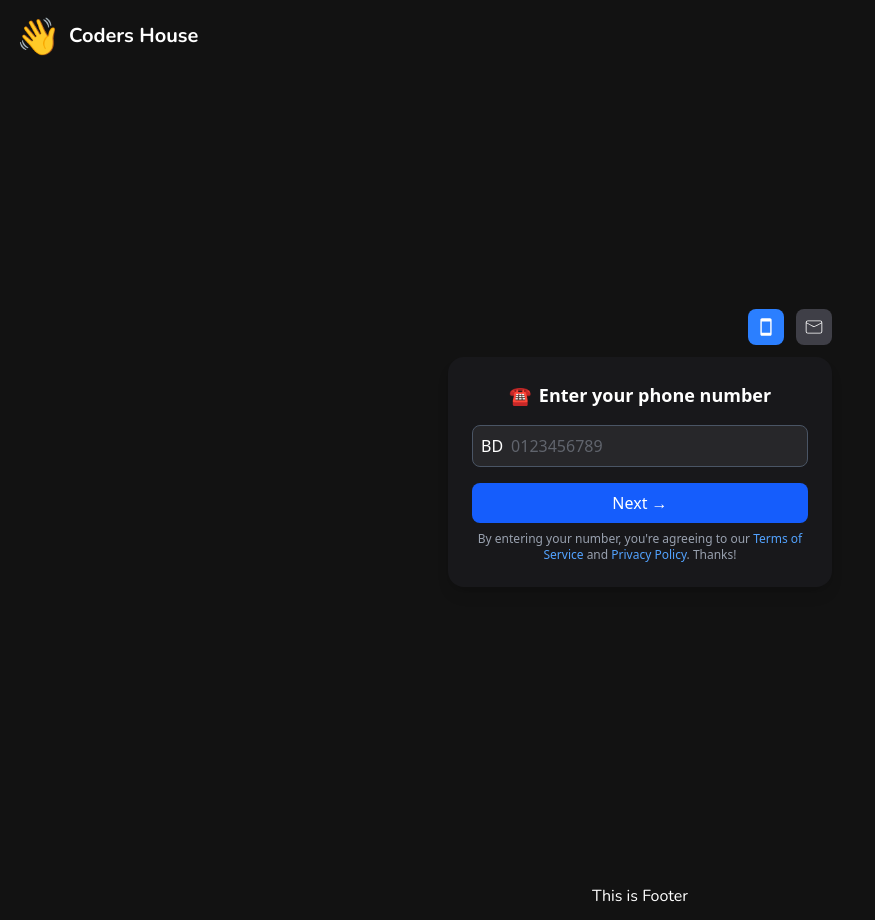
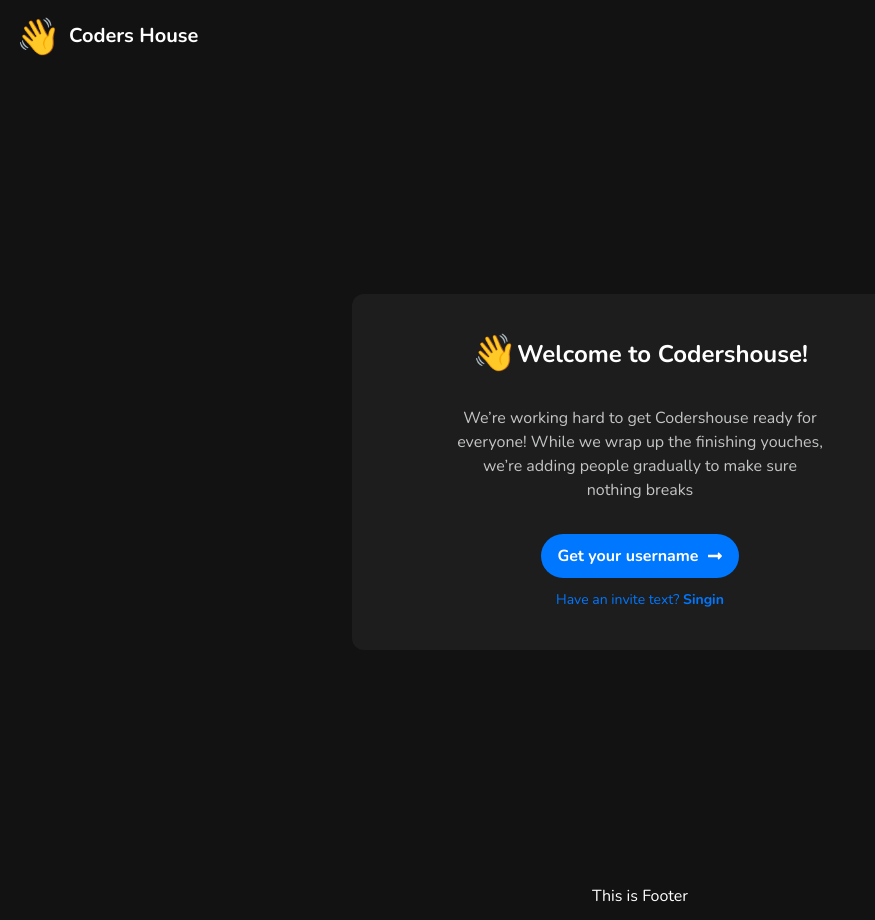
Before and after one commit to developerujjal/coders-house, a React (Vite) app: page / in a window 1280 px wide. Shown: the whole page, without its empty margins (0-875 px from the left). Built offline with nearby package versions, Linux system fonts and the light colour scheme.

Commit message:
register page initial design done

```diff
--- /dev/null
+++ b/src/components/Steps/Btn/Button.jsx
@@ -0,0 +1,13 @@
+import React from 'react';
+
+const Button = ({ onNext }) => {
+    return (
+        <button
+            onClick={onNext}
+            className="mt-4 bg-blue-600 hover:bg-blue-700 px-6 py-2 rounded-lg text-white font-medium w-full cursor-pointer">
+            Next →
+        </button>
+    );
+};
+
+export default Button;
--- a/src/pages/PhoneNumberInput/PhoneNumberInput.jsx
+++ b/src/components/Steps/PhoneNumberInput/PhoneNumberInput.jsx
@@ -1,10 +1,12 @@
 import { useState } from "react";
 import { IoMdPhonePortrait } from "react-icons/io";
 import { CiMail } from "react-icons/ci";
+import Button from "../Btn/Button";
 
 
-export default function PhoneNumberInput() {
+export default function PhoneNumberInput({onNext}) {
     const [selected, setSelected] = useState("phone");
+
 
     return (
         <section>
@@ -30,9 +32,9 @@ export default function PhoneNumberInput() {
 
                                             />
                                         </div>
-                                        <button className="mt-4 bg-blue-600 hover:bg-blue-700 px-6 py-2 rounded-lg text-white font-medium w-full">
-                                            Next →
-                                        </button>
+
+                                        <Button onNext={onNext} />
+
                                         <p className="text-xs text-gray-400 mt-2">
                                             By entering your number, you're agreeing to our
                                             <span className="text-blue-400"> Terms of Service</span> and
@@ -53,9 +55,9 @@ export default function PhoneNumberInput() {
                                                 className="bg-transparent w-full outline-none text-gray-400 text-center"
                                             />
                                         </div>
-                                        <button className="mt-4 bg-blue-600 hover:bg-blue-700 px-6 py-2 rounded-lg text-white font-medium w-full">
-                                            Next →
-                                        </button>
+
+                                        <Button onNext={onNext} />
+
                                         <p className="text-xs text-gray-400 mt-2">
                                             By entering your number, you're agreeing to our
                                             <span className="text-blue-400"> Terms of Service</span> and
@@ -65,7 +67,6 @@ export default function PhoneNumberInput() {
                                 </>
                             )
                         }
-
 
 
                         <div className="absolute -top-12 right-0 flex gap-3">
--- /dev/null
+++ b/src/components/Steps/SetpCode/StepCode.jsx
@@ -0,0 +1,11 @@
+import React from 'react';
+
+const StepCode = () => {
+    return (
+        <div>
+            This is Setp Code
+        </div>
+    );
+};
+
+export default StepCode;
--- /dev/null
+++ b/src/components/Steps/StepAvatar/StepAvatar.jsx
@@ -0,0 +1,11 @@
+import React from 'react';
+
+const StepAvatar = () => {
+    return (
+        <div>
+            THis is Step Avater
+        </div>
+    );
+};
+
+export default StepAvatar;
--- /dev/null
+++ b/src/components/Steps/StepName/StepName.jsx
@@ -0,0 +1,11 @@
+import React from 'react';
+
+const StepName = () => {
+    return (
+        <div>
+            Step Name
+        </div>
+    );
+};
+
+export default StepName;
--- /dev/null
+++ b/src/components/Steps/StepUsername/StepUsername.jsx
@@ -0,0 +1,11 @@
+import React from 'react';
+
+const StepUsername = () => {
+    return (
+        <div>
+            Step user name
+        </div>
+    );
+};
+
+export default StepUsername;
--- a/src/pages/Home/Home.jsx
+++ b/src/pages/Home/Home.jsx
@@ -1,9 +1,17 @@
 import React from 'react';
 import { FaLongArrowAltRight } from "react-icons/fa";
-import { Link } from 'react-router';
+import { Link, useNavigate } from 'react-router';
 
 
 const Home = () => {
+
+    const navigate  = useNavigate();
+
+    const GoToRegister = () => {
+        navigate('/register')
+    }
+
+
     return (
         <section>
             <div className='container mx-auto px-4'>
@@ -14,7 +22,9 @@ const Home = () => {
                             Welcome to Codershouse!
                         </h1>
                         <p className='xl:px-16 font-nunito text-[#C4C5C5] my-5 xl:my-8'>We’re working hard to get Codershouse ready for everyone! While we wrap up the finishing youches, we’re adding people gradually to make sure nothing breaks </p>
-                        <button className='flex items-center gap-2 cursor-pointer bg-[#0077FF] px-4 py-2.5 font-bold text-base justify-center mx-auto mb-3 hover:bg-[#0756b1] transition-all rounded-full'>
+                        <button
+                        onClick={GoToRegister}
+                        className='flex items-center gap-2 cursor-pointer bg-[#0077FF] px-4 py-2.5 font-bold text-base justify-center mx-auto mb-3 hover:bg-[#0756b1] transition-all rounded-full'>
                             Get your username
                             <FaLongArrowAltRight />
                         </button>
--- /dev/null
+++ b/src/pages/Register/Register.jsx
@@ -0,0 +1,32 @@
+import React, { useState } from 'react';
+import PhoneNumberInput from '../../components/Steps/PhoneNumberInput/PhoneNumberInput';
+import StepCode from '../../components/Steps/SetpCode/StepCode';
+import StepName from '../../components/Steps/StepName/StepName';
+import StepAvatar from '../../components/Steps/StepAvatar/StepAvatar';
+import StepUsername from '../../components/Steps/StepUsername/StepUsername';
+
+const steps = {
+    1: PhoneNumberInput,
+    2: StepCode,
+    3: StepName,
+    4: StepAvatar,
+    5: StepUsername
+}
+
+const Register = () => {
+    const [currentStep, setCurrentStep] = useState(1);
+
+    const StepComponent = steps[currentStep];
+
+    const onNext = () => {
+        if (currentStep < 5) setCurrentStep(currentStep + 1);
+    }
+
+    return (
+        <>
+            <StepComponent onNext={onNext} />
+        </>
+    );
+};
+
+export default Register;
--- a/src/routes/AppRoutes.jsx
+++ b/src/routes/AppRoutes.jsx
@@ -2,7 +2,7 @@ import React from 'react';
 import { Routes, Route } from "react-router";
 import Root from '../layouts/Root';
 import Home from '../pages/Home/Home';
-import PhoneNumberInput from '../pages/PhoneNumberInput/PhoneNumberInput';
+import Register from '../pages/Register/Register';
 
 
 const AppRoutes = () => {
@@ -10,7 +10,8 @@ const AppRoutes = () => {
         <>
             <Routes>
                 <Route path='/' element={<Root />} errorElement={<div>Error</div>}>
-                    <Route index element={<PhoneNumberInput />} />
+                    <Route index element={<Home />} />
+                    <Route path='/register' element={<Register />} />
                 </Route>
             </Routes>
         </>
```
